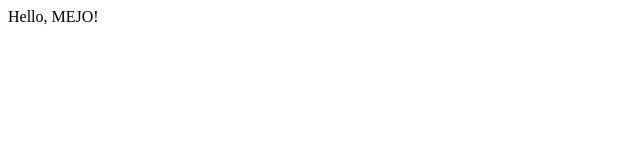
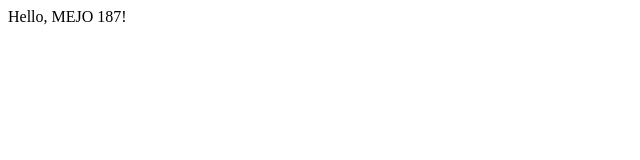
Before and after one commit to ansipes/example-mejo-template, a plain HTML site: page src/index.html in a window 1280 px wide. Shown: the full height of the page, 0-640 px from the left. Drawn offline with Linux system fonts and the light colour scheme.

Commit message:
Update index.html

```diff
--- a/src/index.html
+++ b/src/index.html
@@ -7,6 +7,6 @@
   <title>Document</title>
 </head>
 <body>
-  Hello, MEJO!
+  Hello, MEJO 187!
 </body>
 </html>
```
